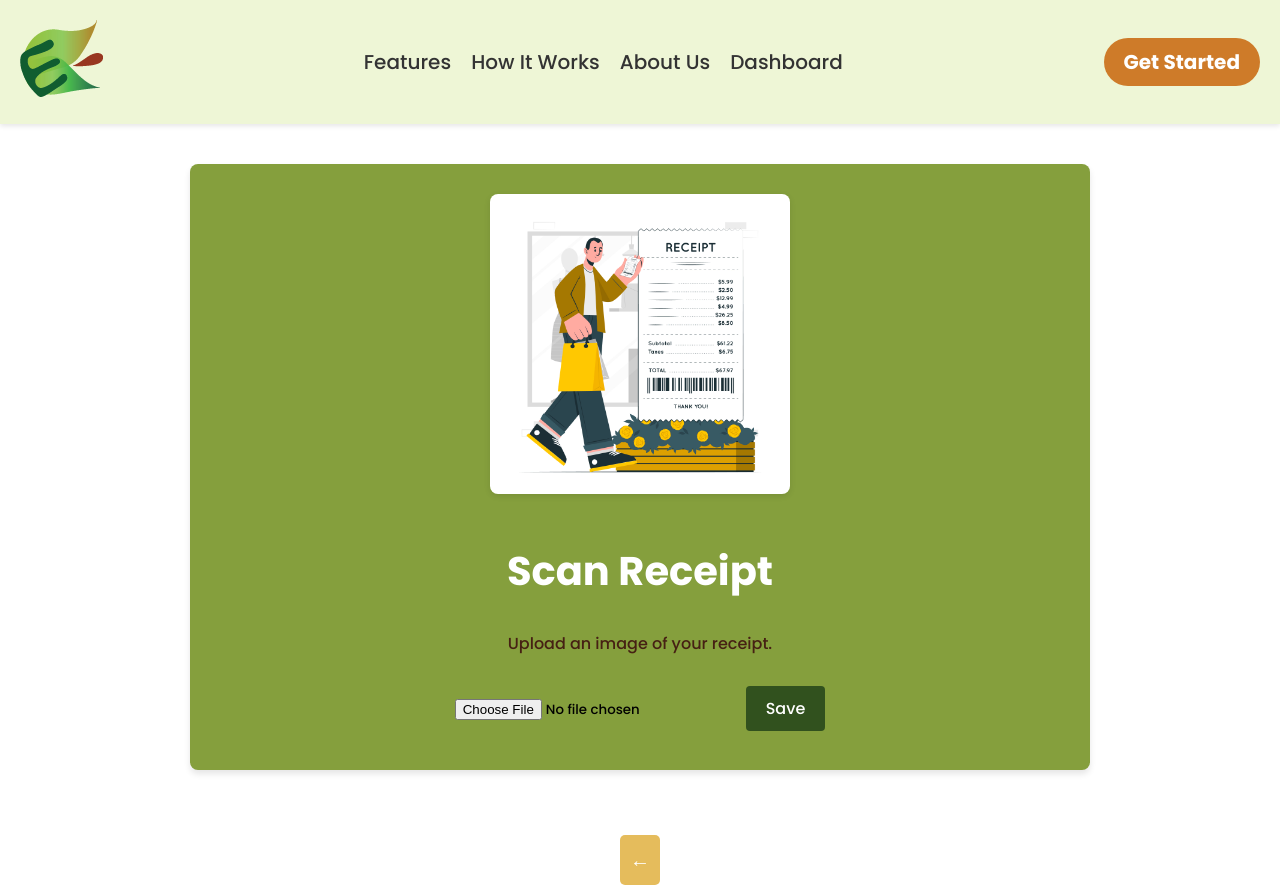
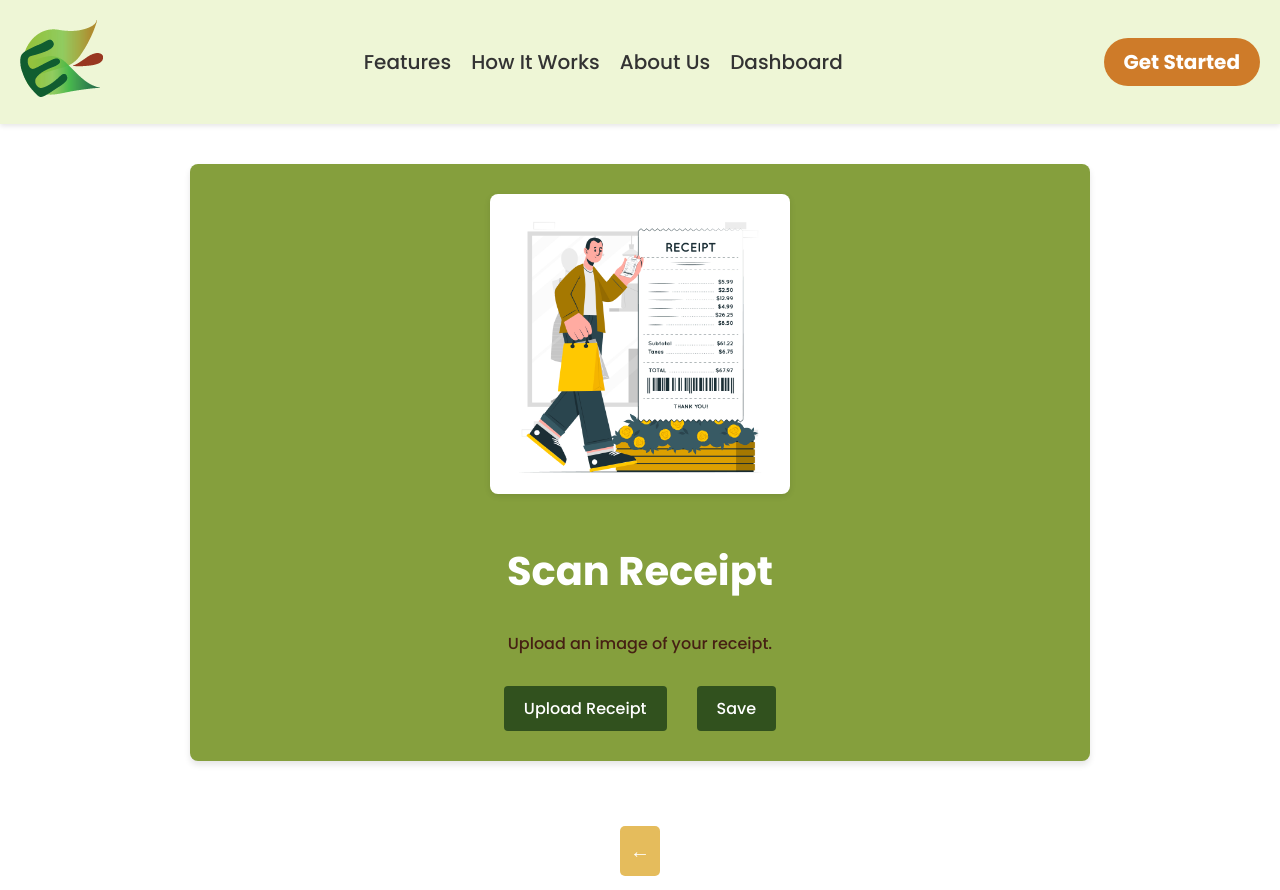
Before and after one commit to insiya2414/EcoEats, a React (Create React App) app in the folder ecoeats/: page /scan-receipt in a window 1280 px wide. Built offline with nearby package versions, Linux system fonts and the light colour scheme; no server answers.

Commit message:
upload receipt button

```diff
--- a/ecoeats/src/Pages/ScanReceipt.css
+++ b/ecoeats/src/Pages/ScanReceipt.css
@@ -43,17 +43,19 @@
     margin-bottom: 20px;
 }
 
-/* Uploaded Image Container */
-.uploaded-image {
-    margin-top: 20px;
+.upload-button {
+    background-color: var(--accent-color); /* Using dark green variable */
+    color: white;
+    border: none;
+    padding: 10px 20px;
+    border-radius: 4px;
+    cursor: pointer;
+    font-size: 1rem;
+    margin-top: 10px;
+    margin-right: 30px;
 }
 
-/* Uploaded Image Styling */
-.uploaded-image img {
-    max-width: 100%;
-    border-radius: 8px;
-    margin-top: 10px;
-}
+/* Uploaded Image Container */
 
 /* Scan Button Styling */
 .scan-button {
--- a/ecoeats/src/Pages/ScanReceipt.js
+++ b/ecoeats/src/Pages/ScanReceipt.js
@@ -448,7 +448,20 @@ function ScanReceipt() {
                 <h1>Scan Receipt</h1>
                 <p>Upload an image of your receipt.</p>
 
-                <input type="file" accept="image/*" onChange={handleImageUpload} />
+                {/* Hide file input and use a custom button */}
+                <input
+                    type="file"
+                    accept="image/*"
+                    id="file-input"
+                    onChange={handleImageUpload}
+                    style={{ display: 'none' }} // Hide the default file input
+                />
+                <button
+                    onClick={() => document.getElementById('file-input').click()}
+                    className="upload-button"
+                >
+                    Upload Receipt
+                </button>
 
                 {image && (
                     <div className="uploaded-image">
@@ -471,6 +484,7 @@ function ScanReceipt() {
             </div>
         </>
     );
+
 }
 
 export default ScanReceipt;
```
